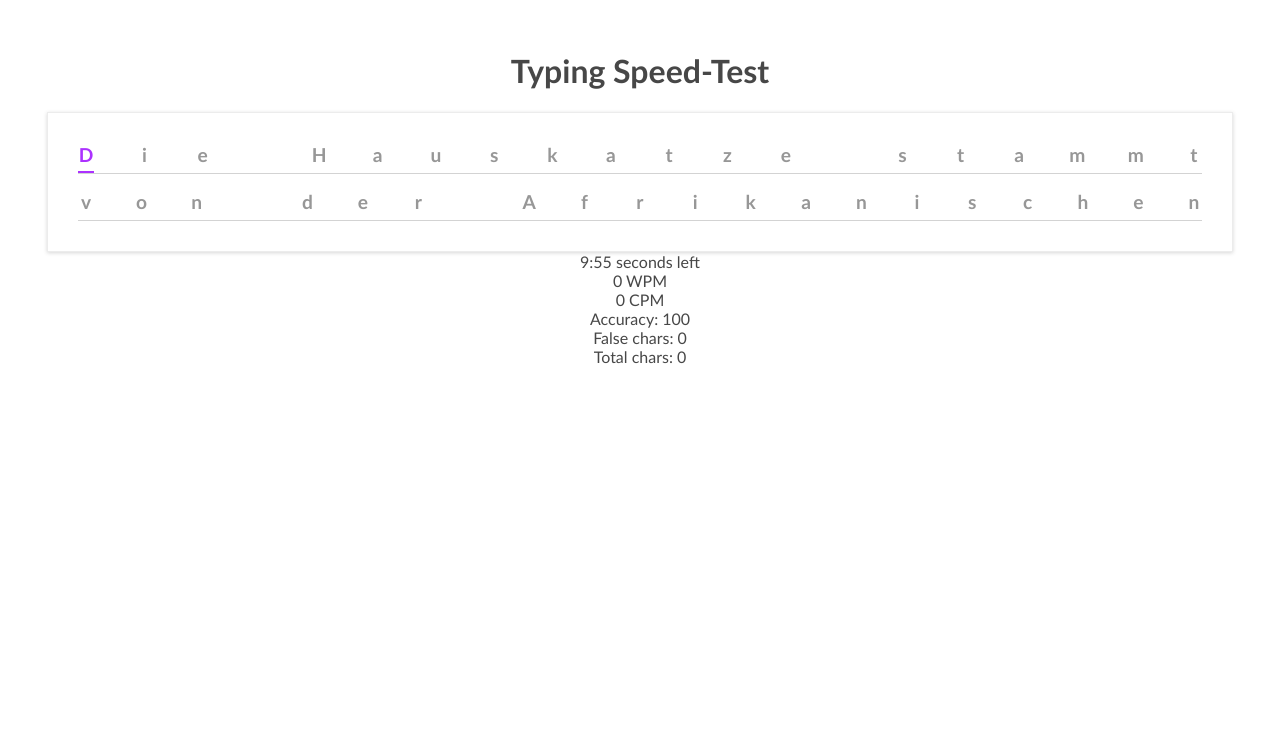
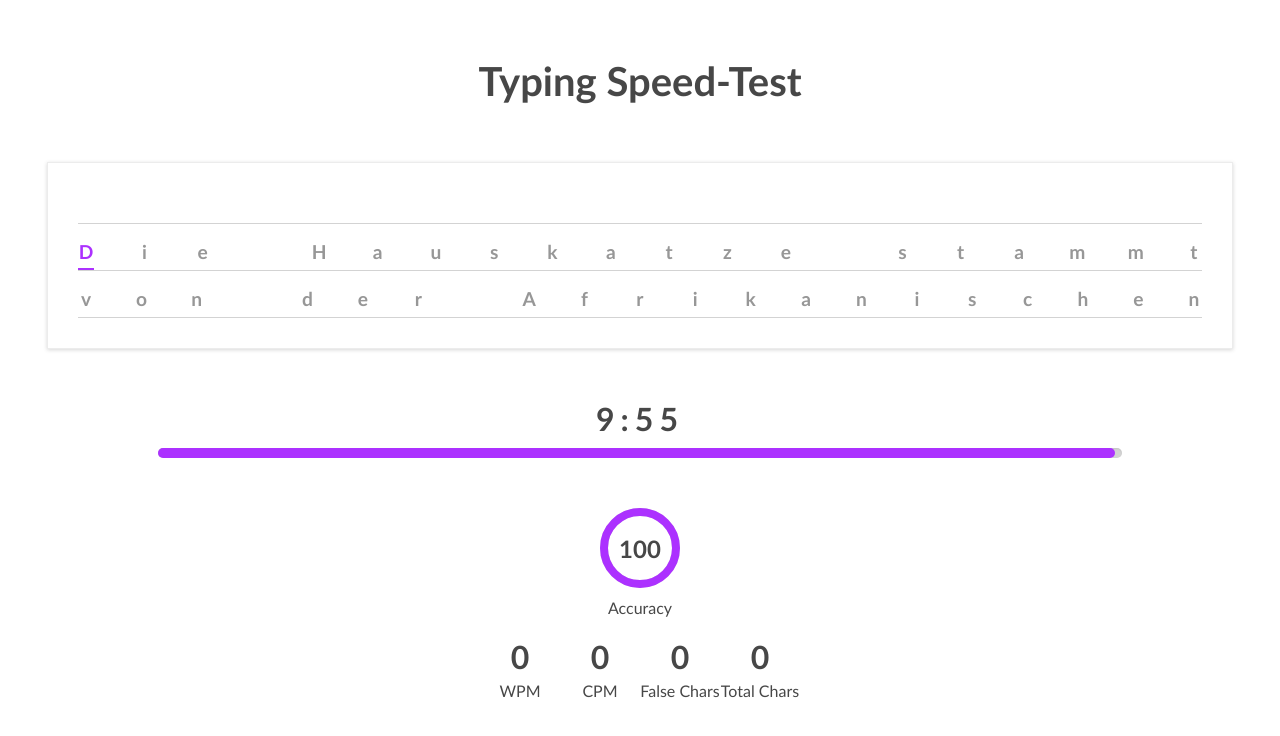
Before and after one commit to Kartoffi/typing-speedtest, a SvelteKit app: page / in a window 1280 px wide. Shown: the top 736 px of the page. Built offline with nearby package versions, Linux system fonts and the light colour scheme.

Commit message:
Update styles for stats

```diff
--- a/src/routes/+page.svelte
+++ b/src/routes/+page.svelte
@@ -15,6 +15,7 @@
 
     let wpm = $state(0);
     let cpm = $state(0);
+    let totalTime = 600;
     let time = $state(600);
 
     let correctTippedChars = $state(0);
@@ -59,10 +60,11 @@
     }
 
     let textArray = $state(createTextArray(text, 22));
+    let textArrayFlat = $state(textArray.flat());
 
 
     const recalcSpeed = () => {
-        let elapsedTime = 60 - time;
+        let elapsedTime = totalTime - time;
         if (elapsedTime > 0) {
             cpm = Math.floor(correctTippedChars / (elapsedTime / 60));
             wpm = Math.floor(cpm / 5);
@@ -113,6 +115,12 @@
             if (globalIndex + 1 >= text.length) {
                 testOver = true;
             }
+
+            // If last letter of row, move to next row
+            if (currentIndex >= rowLength) {
+                currentRow += 1;
+                currentIndex = 0;
+            }
             return;
         }
 
@@ -141,7 +149,7 @@
         return `${minutes}:${remainingSeconds < 10 ? '0' : ''}${remainingSeconds}`;
     }
 </script>
-<h1> Typing Speed-Test </h1>
+<h1> {testOver ? 'Test Over!' : 'Typing Speed-Test'} </h1>
 {#if !testOver}
     <div
         class="text"
@@ -168,6 +176,8 @@
                         </span>
                     {/each}
                 </div>
+            {:else}
+                <div class="row"></div>
             {/if}
             <div class="row">
                 {#each textArray[currentRow] as char, index}
@@ -193,40 +203,97 @@
                         </span>
                     {/each}
                 </div>
+            {:else}
+                <div class="row"></div>
             {/if}
         {/if}
     </div>
 {/if}
-<div> {secondsInMinutes(time)} seconds left</div>
+<div class="countdown">
+    <div class="countdown-timer">
+        {secondsInMinutes(time)}
+    </div>
+    <div class="countdown-progression-bar">
+        <div
+            class="countdown-progression-bar-fill"
+            style="width: {(time / totalTime) * 100}%"
+        ></div>
+    </div>
+</div>
 <input type="text" onkeydown={calculate} disabled={testOver} bind:this={inputRef}/>
+<div class="accuracy-container">
+    <div class="accuracy-area">
+        <div class="accuracy-percent">
+            {accuracy}
+        </div>
+        <svg class="accuracy" style="--progress: {accuracy}" viewBox="0 0 80 80" width="80" height="80">
+            <circle class="accuracy-bg"></circle>
+            <circle class="accuracy-fg"></circle>
+        </svg>
+    </div>
+    <div> Accuracy</div>
+</div>
+<div class="stats">
+    <div class="stats-container">
+        <div class="stats-value">
+            {wpm}
+        </div>
+        <div class="stats-text">
+            WPM
+        </div>
+    </div>
+    <div class="stats-container">
+        <div class="stats-value">
+            {cpm}
+        </div>
+        <div class="stats-text">
+            CPM
+        </div>
+    </div>
+    <div class="stats-container">
+        <div class="stats-value">
+            {falseTippedChars}
+        </div>
+        <div class="stats-text">
+            False Chars
+        </div>
+    </div>
+    <div class="stats-container">
+        <div class="stats-value">
+            {correctTippedChars + falseTippedChars}
+        </div>
+        <div class="stats-text">
+            Total Chars
+        </div>
+    </div>
+</div>
 {#if testOver}
-    <h2> Test Over! </h2>
-    <p>
+    <div class="overview">
         {#each textArray as row}
+            <div class="overview-row">
                 {#each row as char}
                     <span
-                    class="char"
+                        class="overview-char"
                         class:char--correct={char.correct === true}
                         class:char--incorrect={char.correct === false}
                     >
                         {char.char}
                     </span>
                 {/each}
-            <br/>
+            </div>
         {/each}
-    </p>
+    </div>
 {/if}
-<div> {wpm} WPM </div>
-<div> {cpm} CPM </div>
-<div> Accuracy: {accuracy}</div>
-<div> False chars: {falseTippedChars}</div>
-<div> Total chars: {correctTippedChars + falseTippedChars}</div>
 
 <style lang="scss">
     input {
         opacity: 0;
         position: absolute;
         pointer-events: none;
+    }
+
+    h1 {
+        font-size: 2.5rem;
     }
 
     .char {
@@ -255,6 +322,7 @@
         align-items: center;
         justify-content: space-between;
         border-bottom: 1px solid lightgrey;
+        height: 30px;
     }
 
     .text {
@@ -270,5 +338,140 @@
         display: flex;
         flex-direction: column;
         gap: 16px;
+        margin: 30px;
+    }
+
+    .overview {
+        margin-top: 20px;
+        width: calc(100% - 80px);
+        border: 1px solid rgba(194, 194, 194, 0.308);
+        box-shadow: rgba(0, 0, 0, 0.16) 0px 1px 4px;
+        padding: 20px;
+        display: flex;
+        flex-direction: column;
+
+        &-row {
+            font-size: 1rem;
+            border-bottom: 1px solid lightgrey;
+            display: flex;
+            align-items: center;
+            justify-content: space-between;
+            height: 30px;
+        }
+
+        &-char {
+            display: inline-block;
+            font-weight: bold;
+
+            &--incorrect {
+                color: rgb(255, 49, 100);
+            }
+        }
+    }
+
+    .countdown {
+        display: flex;
+        flex-direction: column;
+        align-items: center;
+        gap: 10px;
+        width: 100%;
+        margin: 20px 0;
+
+        &-timer {
+            font-size: 2rem;
+            font-weight: bold;
+            letter-spacing: 6px;
+        }
+
+        &-progression-bar {
+            width: 80%;
+            height: 10px;
+            background-color: lightgray;
+            border-radius: 5px;
+            box-shadow: inset 0 1px 2px rgba(0,0,0,.075);
+
+            &-fill {
+                height: 100%;
+                background-color: rgb(172, 49, 255);
+                border-radius: 5px;
+                transition: width 1s linear;
+            }
+        }
+    }
+
+    .accuracy {
+        --size: 80px;
+        --half-size: calc(var(--size) / 2);
+        --stroke-width: 8px;
+        --radius: calc((var(--size) - var(--stroke-width)) / 2);
+        --circumference: calc(var(--radius) * pi * 2);
+        --dash: calc((var(--progress) * var(--circumference)) / 100);
+
+        &-container {
+            display: flex;
+            flex-direction: column;
+            align-items: center;
+            gap: 10px;
+            margin-top: 30px;
+        }
+
+        & circle {
+            cx: var(--half-size);
+            cy: var(--half-size);
+            r: var(--radius);
+            fill: transparent;
+            stroke-width: var(--stroke-width);
+            stroke-linecap: round;
+        }
+
+        &-bg {
+            stroke: #ddd;
+        }
+
+        &-fg {
+            stroke: rgb(172, 49, 255);
+            stroke-dasharray: var(--circumference);
+            stroke-dashoffset: calc(var(--circumference) - var(--dash));
+            transition: stroke-dashoffset 0.5s ease;
+            transform: rotate(-90deg);
+            transform-origin: var(--half-size) var(--half-size);
+        }
+
+        &-area {
+            position: relative;
+            width: 80px;
+            height: 80px;
+        }
+
+        &-percent {
+            position: absolute;
+            top: 50%;
+            left: 50%;
+            transform: translate(-50%, -50%);
+            font-size: 1.5rem;
+            font-weight: bold;
+        }
+    }
+
+    .stats {
+        margin-top: 20px;
+        display: flex;
+        justify-content: center;
+        align-items: center;
+
+        &-container {
+            width: 80px;
+            height: 80px;
+            display: flex;
+            flex-direction: column;
+            align-items: center;
+            gap: 5px;
+        }
+
+        &-value {
+            font-size: 2rem;
+            font-weight: bold;
+            text-align: center;
+        }
     }
 </style>
```
Lines whose indentation alone changed are shown as unchanged.
